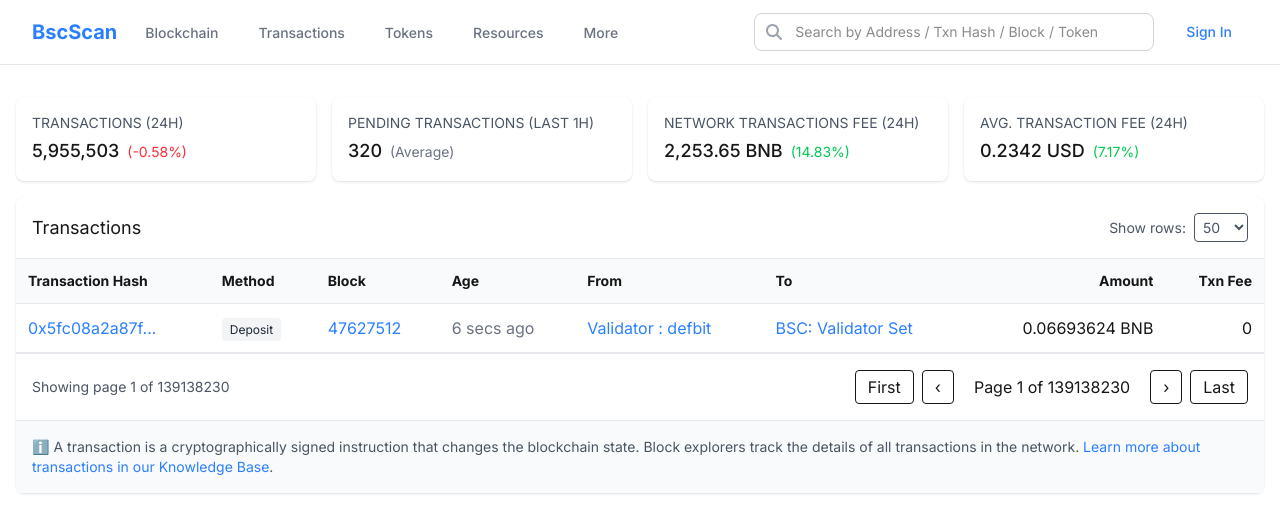
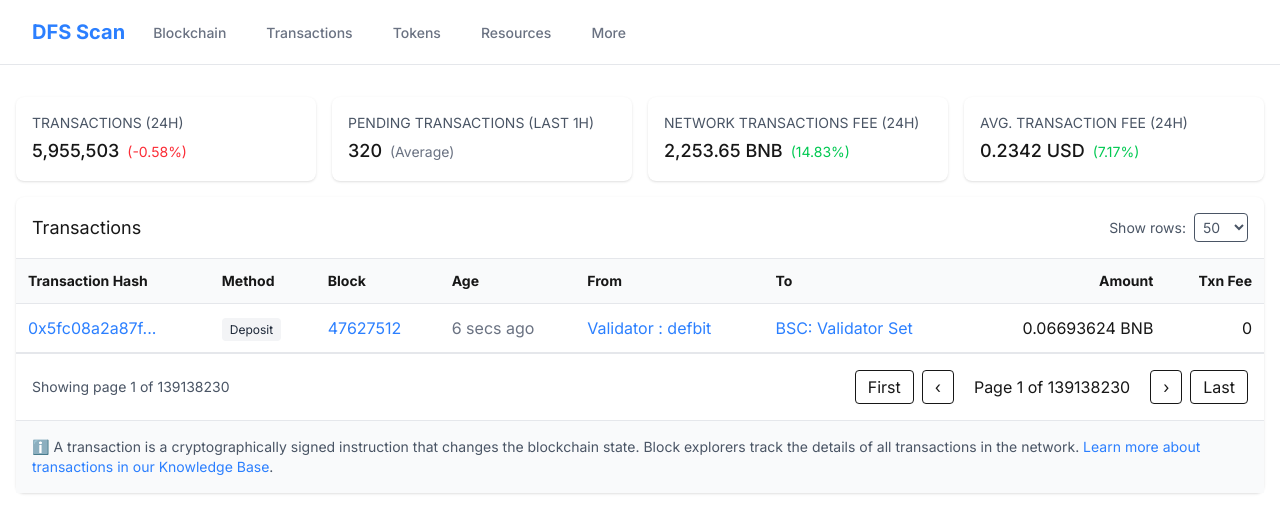
Before and after one commit to mwatanabe099239/dfs-dfsscan, a Next.js app: page /txs in a window 1280 px wide. Shown: the top 514 px of the page. Built offline with nearby package versions, Linux system fonts and the light colour scheme.

Commit message:
Update navbar and transaction page query issue

```diff
--- a/app/components/Navbar.tsx
+++ b/app/components/Navbar.tsx
@@ -1,34 +1,21 @@
 'use client'
 
 import Link from 'next/link'
-import { FontAwesomeIcon } from '@fortawesome/react-fontawesome'
-import { faSearch } from '@fortawesome/free-solid-svg-icons'
-import { useState } from 'react'
 
 export default function Navbar() {
-  const [searchQuery, setSearchQuery] = useState('')
-
-  const handleSearch = (e: React.FormEvent) => {
-    e.preventDefault()
-    // Handle search logic here
-    console.log('Search query:', searchQuery)
-  }
-
   return (
     <nav className="bg-white border-b border-gray-200">
-      <div className="max-w-7xl mx-auto px-4 sm:px-6 lg:px-8">
-        <div className="flex justify-between h-16">
-          {/* Left section */}
-          <div className="flex">
+      <div className="container mx-auto px-4 pl-8">
+        <div className="flex h-16">
+          {/* Navigation Links with Logo */}
+          <div className="flex items-center">
             {/* Logo */}
-            <div className="flex-shrink-0 flex items-center">
-              <Link href="/" className="text-xl font-bold text-blue-500">
-                BscScan
-              </Link>
-            </div>
+            <Link href="/" className="text-xl font-bold text-blue-500 mr-6">
+              DFS Scan
+            </Link>
 
             {/* Navigation Links */}
-            <div className="hidden sm:ml-6 sm:flex sm:space-x-8">
+            <div className="flex space-x-8">
               <Link
                 href="/blocks"
                 className="border-transparent text-gray-500 hover:text-gray-700 inline-flex items-center px-1 pt-1 border-b-2 text-sm font-medium"
@@ -61,29 +48,6 @@
               </Link>
             </div>
           </div>
-
-          {/* Right section */}
-          <div className="flex items-center">
-            {/* Search Bar */}
-            <form onSubmit={handleSearch} className="relative">
-              <input
-                type="text"
-                placeholder="Search by Address / Txn Hash / Block / Token"
-                className="w-[400px] pl-10 pr-4 py-2 border border-gray-300 rounded-lg text-sm focus:outline-none focus:border-blue-500"
-                value={searchQuery}
-                onChange={(e) => setSearchQuery(e.target.value)}
-              />
-              <FontAwesomeIcon
-                icon={faSearch}
-                className="absolute left-3 top-1/2 transform -translate-y-1/2 text-gray-400"
-              />
-            </form>
-
-            {/* Sign In Button */}
-            <button className="ml-4 px-4 py-2 text-sm font-medium text-blue-500 hover:text-blue-600">
-              Sign In
-            </button>
-          </div>
         </div>
       </div>
     </nav>
--- a/app/txs/page.tsx
+++ b/app/txs/page.tsx
@@ -1,6 +1,6 @@
 'use client'
 
-import { use } from 'react'
+import { use, Suspense } from 'react'
 import Link from 'next/link'
 import { useSearchParams } from 'next/navigation'
 
@@ -57,7 +57,7 @@
   ]
 }
 
-export default function Transactions({ params }: { params: Promise<{ address?: string }> }) {
+function TransactionsContent() {
   const searchParams = useSearchParams()
   const address = searchParams.get('a')
 
@@ -235,3 +235,20 @@
     </div>
   )
 }
+
+// Loading component
+function TransactionsLoading() {
+  return (
+    <div className="flex justify-center items-center min-h-screen">
+      <div className="animate-spin rounded-full h-8 w-8 border-b-2 border-blue-500"></div>
+    </div>
+  )
+}
+
+export default function Transactions({ params }: { params: Promise<{ address?: string }> }) {
+  return (
+    <Suspense fallback={<TransactionsLoading />}>
+      <TransactionsContent />
+    </Suspense>
+  )
+}
```
